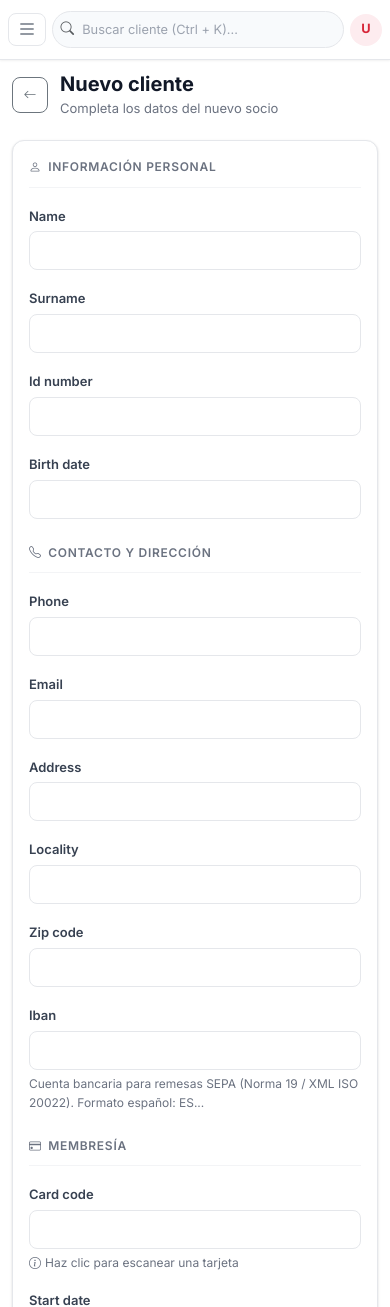
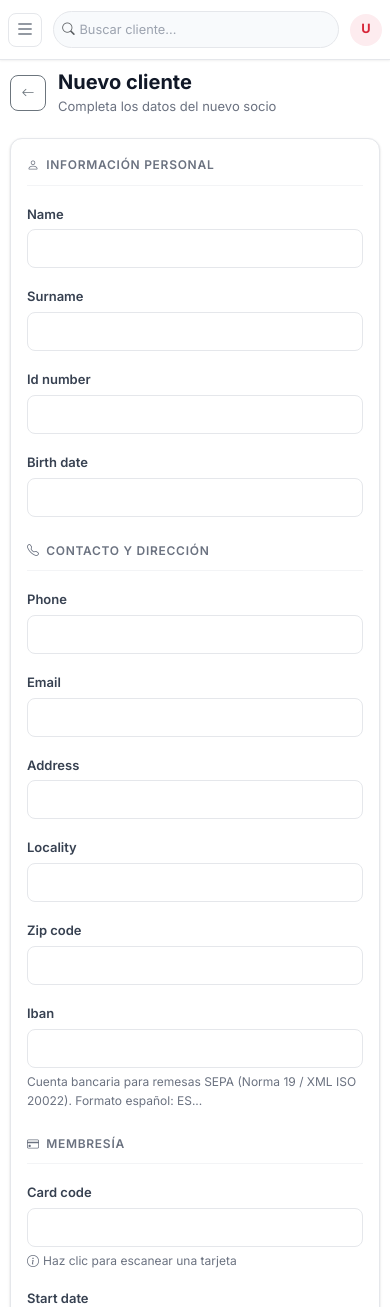
Before and after one commit to javiservices/clients-factory, a Symfony app: template app/templates/client/new.html.twig in a window 390 px wide. Shown: the top 1307 px of the page. Run offline with Twig, Linux system fonts and the light colour scheme; the template is opened without the code that fills it, so the values that code supplies are empty; form fields are guessed from the names that the template uses; style sheets or scripts are compiled from the project's sources; some libraries are stand-ins or nearby versions.

Commit message:
fix(responsive): asegurar adaptabilidad móvil perfecta en facturación y cabecera global

```diff
--- a/app/assets/styles/admin.css
+++ b/app/assets/styles/admin.css
@@ -47,6 +47,11 @@
 /* ---------- Base ---------- */
 *, *::before, *::after { box-sizing: border-box; }
 
+html {
+  overflow-x: hidden;
+  max-width: 100vw;
+}
+
 body {
   font-family: 'Inter', 'Segoe UI', system-ui, -apple-system, sans-serif;
   background: #ffffff;
@@ -57,6 +62,9 @@ body {
   min-height: 100vh;
   margin: 0;
   display: flex;
+  overflow-x: hidden;
+  max-width: 100vw;
+  width: 100%;
 }
 
 /* ---------- Sidebar ---------- */
@@ -145,6 +153,9 @@ body {
 .main-content {
   margin-left: var(--sidebar-w);
   flex: 1; display: flex; flex-direction: column; min-height: 100vh;
+  min-width: 0;
+  max-width: 100vw;
+  overflow-x: hidden;
 }
 
 /* ---------- Topbar ---------- */
@@ -153,9 +164,11 @@ body {
   display: flex; align-items: center; justify-content: space-between;
   padding: 0 1.375rem; position: sticky; top: 0; z-index: 1020;
   border-bottom: 1px solid var(--c-gray-200); box-shadow: var(--shadow-sm); flex-shrink: 0;
+  max-width: 100vw;
+  overflow: hidden;
 }
-.topbar-left  { display: flex; align-items: center; gap: .625rem; }
-.topbar-right { display: flex; align-items: center; gap: .375rem; }
+.topbar-left  { display: flex; align-items: center; gap: .625rem; flex-shrink: 0; }
+.topbar-right { display: flex; align-items: center; gap: .375rem; flex-shrink: 0; }
 .topbar-title { font-size: 1rem; font-weight: 600; color: var(--c-gray-900); margin: 0; }
 
 .btn-sidebar-toggle {
@@ -167,7 +180,7 @@ body {
 .btn-sidebar-toggle:hover { background: var(--c-gray-100); border-color: var(--c-gray-300); }
 
 /* ---------- Page content & header ---------- */
-.page-content { padding: 1.375rem; }
+.page-content { padding: 1.375rem; min-width: 0; max-width: 100%; overflow-x: hidden; }
 
 .page-header {
   display: flex; align-items: flex-start; justify-content: space-between;
@@ -401,15 +414,15 @@ body {
 @media (max-width: 991.98px) {
   #sidebar { transform: translateX(-100%); }
   #sidebar.open { transform: translateX(0); box-shadow: var(--shadow-lg); }
-  .main-content { margin-left: 0; }
+  .main-content { margin-left: 0; width: 100%; max-width: 100vw; min-width: 0; }
   .btn-sidebar-toggle { display: inline-flex; }
-  .page-content { padding: 1rem; }
+  .page-content { padding: 1rem; width: 100%; min-width: 0; }
 }
 
 @media (max-width: 575.98px) {
-  .topbar { padding: 0 .875rem; }
-  .page-content { padding: .75rem; }
-  .toast-region { right: .75rem; bottom: .75rem; width: calc(100% - 1.5rem); }
+  .topbar { padding: 0 .625rem; }
+  .page-content { padding: .625rem; width: 100%; min-width: 0; }
+  .toast-region { right: .5rem; bottom: .5rem; width: calc(100% - 1rem); }
 }
 
 /* ---------- Print ---------- */
--- a/app/templates/admin/partials/_header.html.twig
+++ b/app/templates/admin/partials/_header.html.twig
@@ -1,20 +1,20 @@
 {# ─── Topbar ─── #}
 <header class="topbar" role="banner">
-    <div class="topbar-left">
+    <div class="topbar-left d-flex align-items-center flex-shrink-0">
         <button class="btn-sidebar-toggle" type="button" aria-label="Abrir menú" aria-controls="sidebar" aria-expanded="false">
             <i class="bi bi-list fs-5" aria-hidden="true"></i>
         </button>
-        <h1 class="topbar-title" aria-label="{{ page_title }}">{{ page_title }}</h1>
+        <h1 class="topbar-title d-none d-sm-block ms-2" aria-label="{{ page_title }}">{{ page_title }}</h1>
     </div>
 
     {# ─── Buscador Global Rápido de Usuarios (Ctrl+K) ─── #}
-    <div class="topbar-search-wrap position-relative mx-2 mx-md-3 flex-grow-1" style="max-width: 440px;">
+    <div class="topbar-search-wrap position-relative mx-1 mx-sm-2 mx-md-3 flex-grow-1" style="max-width: 440px;">
         <div class="topbar-search-box d-flex align-items-center">
             <i class="bi bi-search topbar-search-ico text-muted" aria-hidden="true"></i>
             <input type="text"
                    id="globalSearchInput"
                    class="form-control form-control-sm topbar-search-input"
-                   placeholder="Buscar cliente (Ctrl + K)..."
+                   placeholder="Buscar cliente..."
                    autocomplete="off"
                    spellcheck="false"
                    aria-label="Buscar cliente globalmente"
@@ -32,7 +32,7 @@
         </div>
     </div>
 
-    <div class="topbar-right">
+    <div class="topbar-right d-flex align-items-center flex-shrink-0">
         {% if app.session.get('system_mode') == 'hidden' %}
         <span class="mode-badge" title="Modo Restringido activo">
             <i class="bi bi-eye-slash" aria-hidden="true"></i>
@@ -77,8 +77,25 @@
 </header>
 
 <style>
+.topbar {
+    display: flex;
+    align-items: center;
+    justify-content: space-between;
+    width: 100%;
+    max-width: 100%;
+    box-sizing: border-box;
+    overflow: hidden;
+}
+.topbar-left {
+    flex-shrink: 0;
+}
+.topbar-right {
+    flex-shrink: 0;
+}
 .topbar-search-wrap {
-    min-width: 140px;
+    min-width: 0 !important;
+    max-width: 440px;
+    flex: 1 1 auto;
 }
 .topbar-search-box {
     position: relative;
@@ -87,6 +104,8 @@
     border-radius: 999px;
     padding: 0.25rem 0.65rem 0.25rem 0.75rem;
     transition: all 0.2s ease;
+    width: 100%;
+    box-sizing: border-box;
 }
 .topbar-search-box:focus-within {
     background: #ffffff;
@@ -108,9 +127,48 @@
     color: var(--c-gray-900, #0f172a) !important;
     outline: none !important;
     width: 100%;
+    min-width: 0 !important;
 }
 .topbar-search-input::placeholder {
     color: var(--c-gray-400, #94a3b8);
+}
+@media (max-width: 575.98px) {
+    .topbar {
+        padding: 0 0.5rem !important;
+        gap: 0.35rem !important;
+    }
+    .topbar-left {
+        flex-shrink: 0 !important;
+    }
+    .topbar-right {
+        flex-shrink: 0 !important;
+    }
+    .topbar-search-wrap {
+        margin: 0 0.25rem !important;
+    }
+    .topbar-search-box {
+        padding: 0.2rem 0.5rem !important;
+    }
+    .topbar-search-ico {
+        font-size: 0.78rem !important;
+        margin-right: 0.3rem !important;
+    }
+    .topbar-search-input {
+        font-size: 0.8rem !important;
+    }
+    .user-avatar-btn {
+        width: 32px !important;
+        height: 32px !important;
+        font-size: 0.8rem !important;
+    }
+    .btn-sidebar-toggle {
+        width: 34px !important;
+        height: 34px !important;
+        padding: 0 !important;
+        display: inline-flex !important;
+        align-items: center !important;
+        justify-content: center !important;
+    }
 }
 .topbar-search-badge {
     display: inline-flex;
--- a/app/templates/base.html.twig
+++ b/app/templates/base.html.twig
@@ -15,6 +15,64 @@
         {{ encore_entry_link_tags('base') }}
         {{ encore_entry_link_tags('admin_styles') }}
     {% endblock %}
+
+    {# ─── Global Mobile Responsive Overrides ─── #}
+    <style>
+        html {
+            overflow-x: hidden !important;
+            max-width: 100% !important;
+            width: 100% !important;
+            box-sizing: border-box;
+        }
+        body {
+            overflow-x: hidden !important;
+            max-width: 100% !important;
+            width: 100% !important;
+            position: relative;
+        }
+        *, *::before, *::after {
+            box-sizing: border-box;
+        }
+        .main-content {
+            min-width: 0 !important;
+            max-width: 100% !important;
+            width: 100% !important;
+            overflow-x: hidden !important;
+            flex: 1 1 auto;
+        }
+        .page-content {
+            min-width: 0 !important;
+            max-width: 100% !important;
+            width: 100% !important;
+            overflow-x: hidden !important;
+        }
+        @media (max-width: 991.98px) {
+            .main-content {
+                margin-left: 0 !important;
+                width: 100% !important;
+                max-width: 100vw !important;
+            }
+            .page-content {
+                padding: 1rem !important;
+            }
+        }
+        @media (max-width: 575.98px) {
+            .topbar {
+                padding: 0 0.5rem !important;
+                gap: 0.35rem !important;
+                max-width: 100% !important;
+                overflow: hidden !important;
+            }
+            .page-content {
+                padding: 0.625rem !important;
+            }
+            .toast-region {
+                right: 0.5rem !important;
+                bottom: 0.5rem !important;
+                width: calc(100% - 1rem) !important;
+            }
+        }
+    </style>
 </head>
 <body>
     {# ─── Skip link (Accessibility) ─── #}
```
Also changed, not shown: app/templates/billing/index.html.twig (+44 -18 lines).
